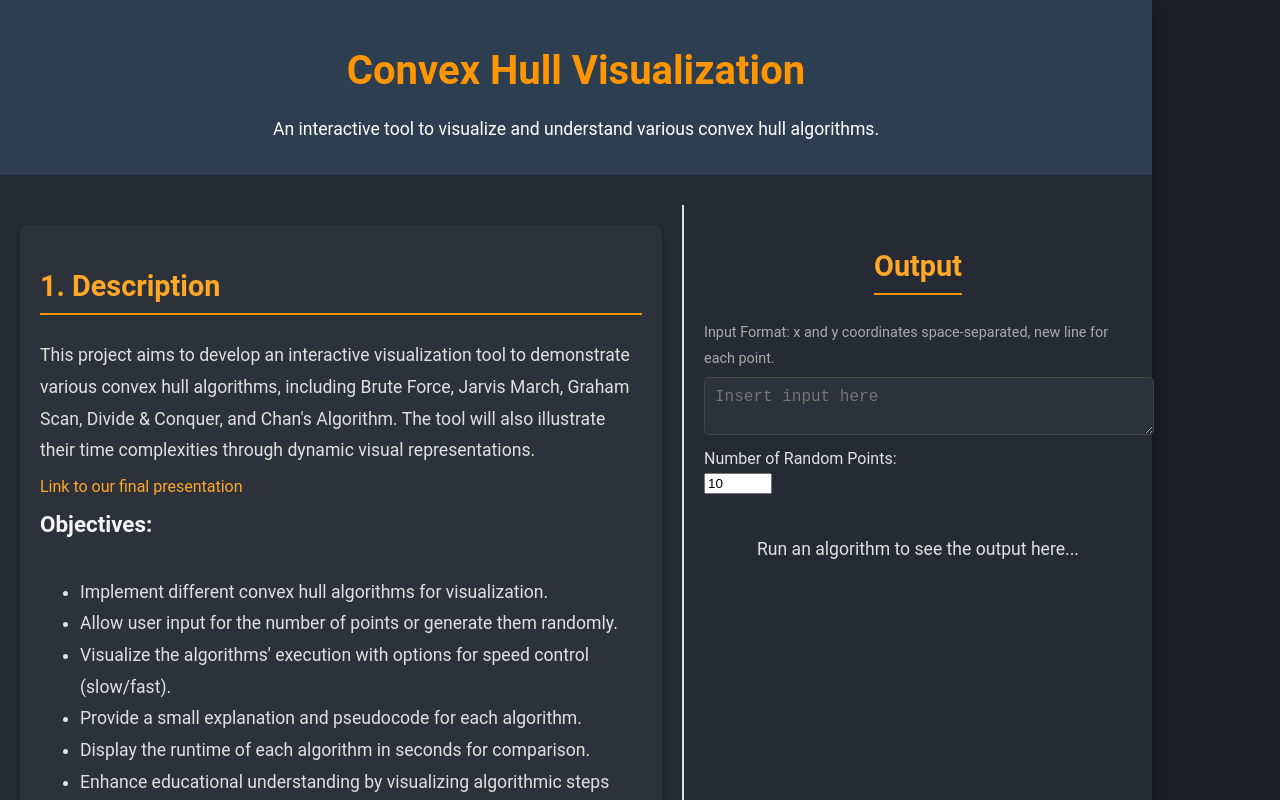
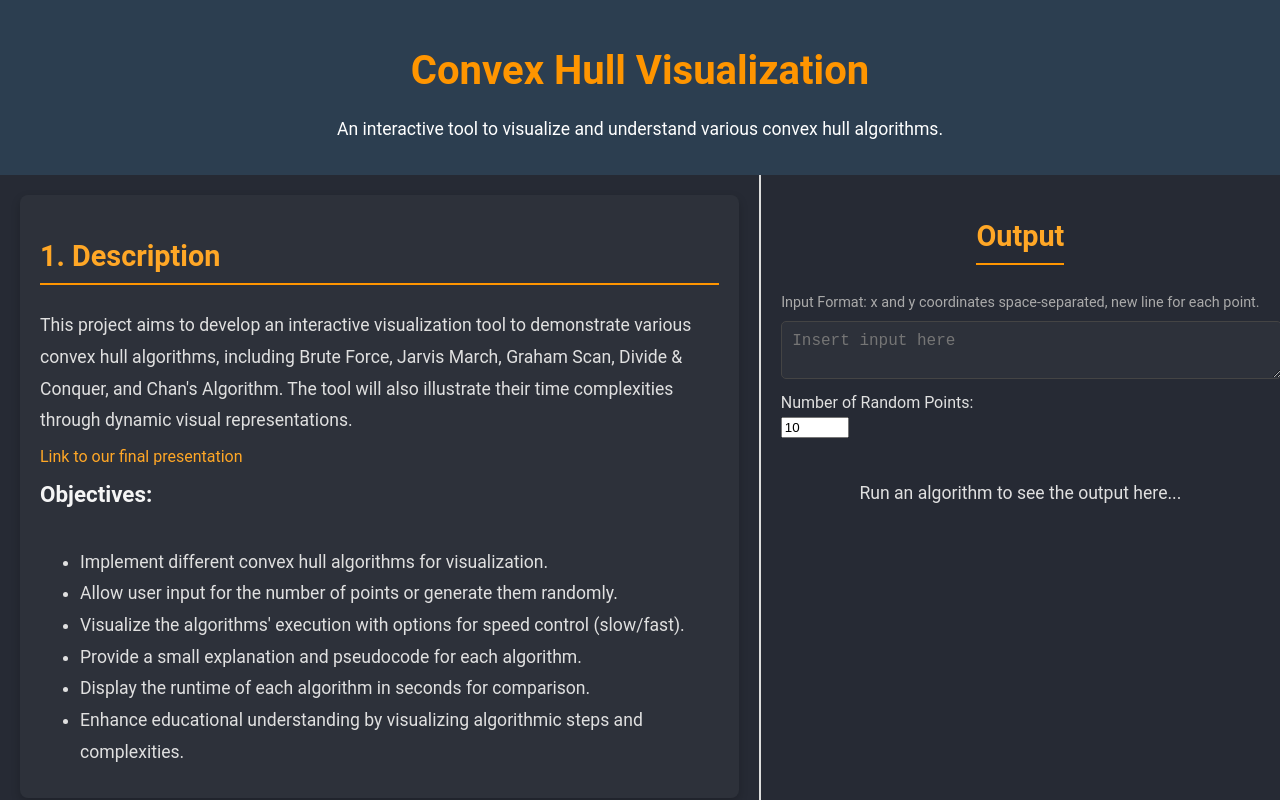
Before and after one commit to YashAwaghate/ConvexHull, a React (Create React App) app: page / in a window 1280 px wide. Shown: the top 800 px of the page. Built offline with nearby package versions, Linux system fonts and the light colour scheme.

Commit message:
Updated css

```diff
--- a/src/App.css
+++ b/src/App.css
@@ -176,9 +176,17 @@ a:hover {
 }
 
 .container {
+    max-width: 100%;  /* Use full width */
+    width: 100%;
+    margin: 20px auto;
+    background: #262a34;
+    padding: 30px;
+    border-radius: 12px;
+    box-shadow: 0 8px 15px rgba(0, 0, 0, 0.3);
+    color: #e0e0e0;
     display: flex;
     flex-direction: column;
-    gap: 30px;
+    box-sizing: border-box;  /* Ensure padding doesn't add to width */
 }
 
 /* Responsive Design */
```
